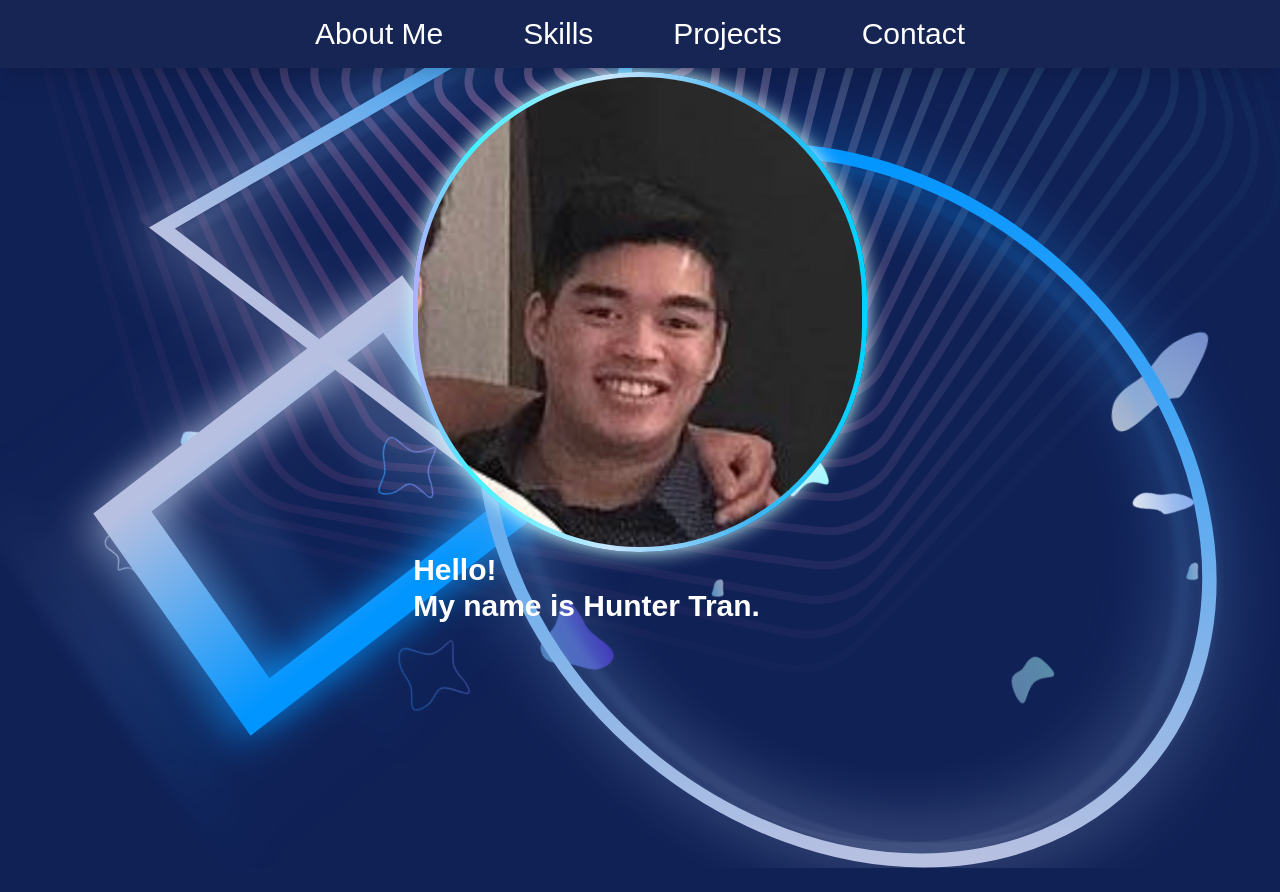
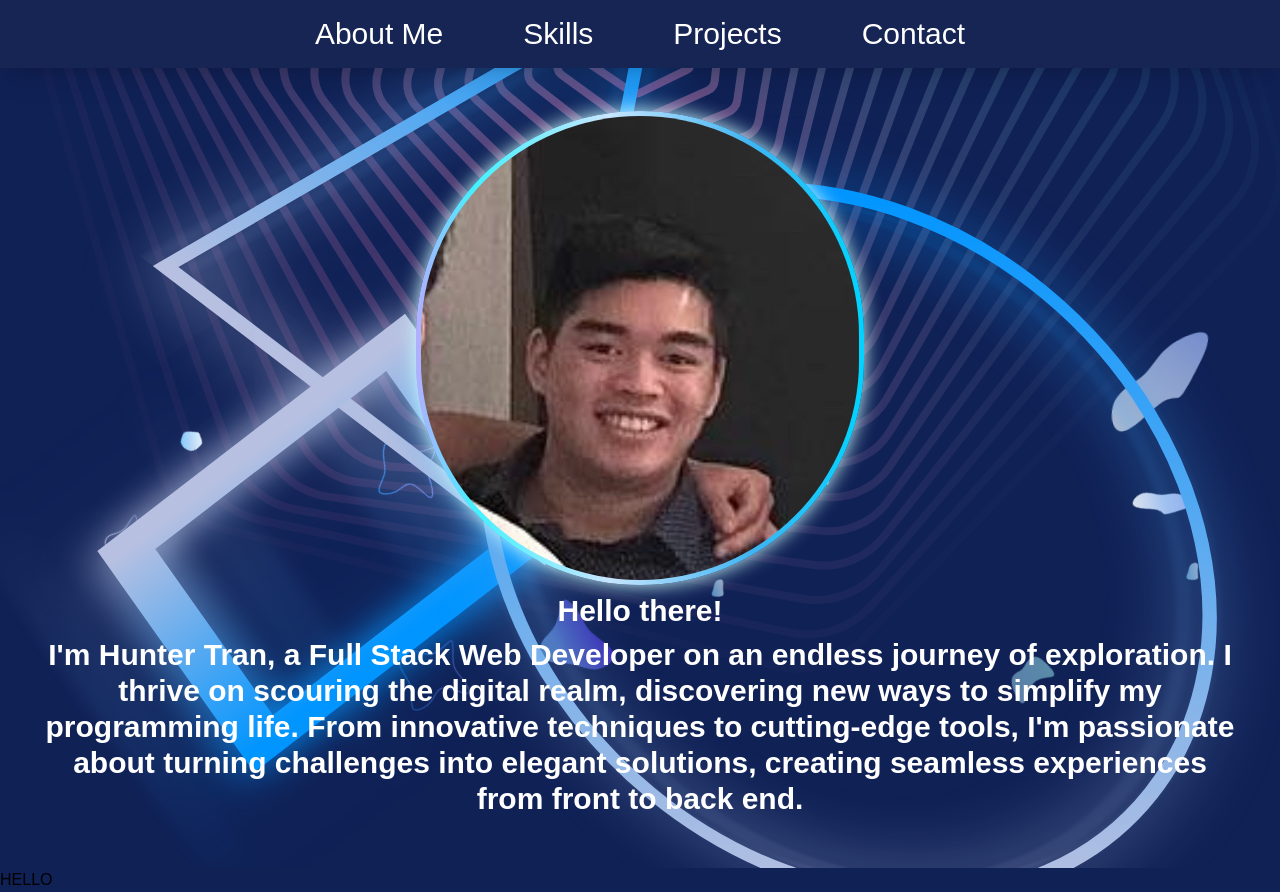
Before and after one commit to ShimmyShong/Actual-Portfolio, a React (Create React App) app: page / in a window 1280 px wide. Before the commit the page ends 868 px from the top, so only its background shows below. Built offline with nearby package versions, Linux system fonts and the light colour scheme.

Commit message:
About Me v1 finished

```diff
--- a/src/App.js
+++ b/src/App.js
@@ -7,6 +7,7 @@ function App() {
     <>
       <Header />
       <AboutMe />
+      <Skills />
     </>
   );
 }
--- a/src/Components/AboutMe/AboutMe.css
+++ b/src/Components/AboutMe/AboutMe.css
@@ -3,7 +3,7 @@
 }
 
 #me {
-    height: 30rem;
+    max-height: 30rem;
 }
 
 .about-me {
--- a/src/Components/AboutMe/AboutMe.jsx
+++ b/src/Components/AboutMe/AboutMe.jsx
@@ -95,15 +95,23 @@ export default function AboutMe() {
                     return <img src={svg} alt='svg' className='svg translate-x-[-300px]' style={styleObject} key={index} />;
                 })}
             </div>
-            <div className="mt-[-15rem]">
-                <img src={glowCircle} alt="" className='glow skew-x-12 absolute -z-10' />
+            <div className="">
+                <img src={glowCircle} alt="" className='glow skew-x-12 absolute -z-[2]' />
                 <img src={glowTriangle} alt="" className='glow translate-x-[-40%] translate-y-[-40%] skew-y-[-15deg] skew-x-[10deg] absolute -z-10' />
-                <img src={glowSquare} alt="" className='glow translate-x-[-60%] skew-x-[-20deg] absolute -z-20' />
+                <img src={glowSquare} alt="" className='glow translate-x-[-60%] skew-x-[-20deg] absolute -z-10' />
                 <img src={Me} alt="picture of me" className='rounded-full' id='me' />
-                <div ref={ref} className="text-3xl text-white font-bold">
-                    <p className='m-0'>Hello!</p>
-                    <p className=''>My name is Hunter Tran.</p>
-                </div>
+            </div>
+            <div ref={ref} className="text-center text-3xl text-white font-bold">
+                <p className='mt-2'>Hello there!</p>
+                <p className='max-w-[75rem] m-2'>
+                    I'm Hunter Tran,
+                    a Full Stack Web Developer on an endless journey of exploration.
+                    I thrive on scouring the digital realm,
+                    discovering new ways to simplify my programming life.
+                    From innovative techniques to cutting-edge tools,
+                    I'm passionate about turning challenges into elegant solutions,
+                    creating seamless experiences from front to back end.
+                </p>
             </div>
         </div>
     )
```
